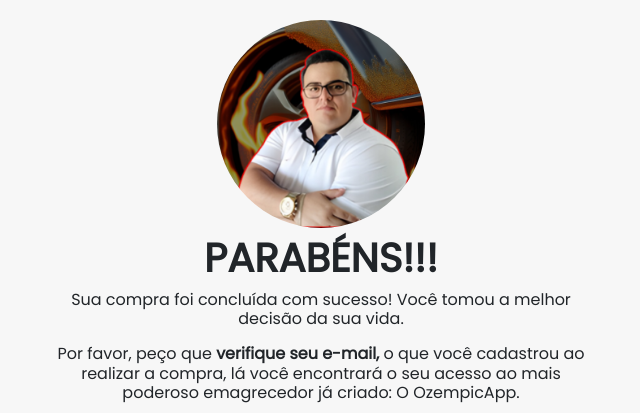
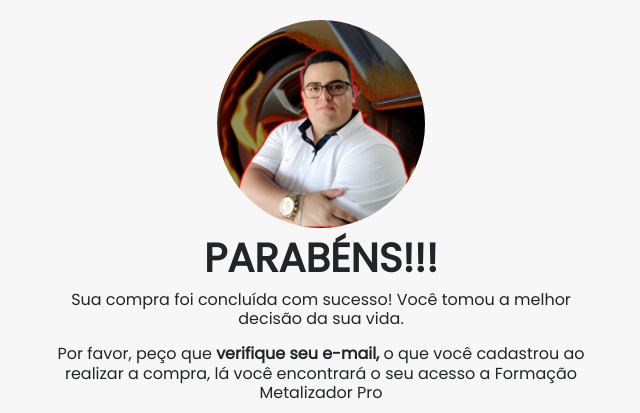
Before and after one commit to celioextreme/xtremeinfodigital.com-2, a plain HTML site: page obrigado/index.html in a window 1280 px wide. Shown: the top 413 px of the page, without its empty margins (319-959 px from the left). Drawn offline with Linux system fonts and the light colour scheme.

Commit message:
Update index.html

```diff
--- a/obrigado/index.html
+++ b/obrigado/index.html
@@ -17,7 +17,7 @@
                 <div style="text-align: center;padding-bottom: 33px;padding-top: 20px;margin-right: 4px;margin-left: 4px;"><img class="img-fluid" src="assets/img/capa%20sonic.png" width="208" height="208" style="border-radius: 124px;">
                     <h1 style="font-family: Poppins, sans-serif;margin-top: 6px;font-weight: bold;">PARABÉNS!!!</h1>
                     <h6 style="font-family: Poppins, sans-serif;margin-top: 6px;margin-bottom: 16px;">Sua compra foi concluída com sucesso! Você tomou a melhor decisão da sua vida.</h6>
-                    <h6 style="margin-top: 0px;font-family: Poppins, sans-serif;margin-bottom: 16px;">Por favor, peço que <strong>verifique seu e-mail,</strong> o que você cadastrou ao realizar a compra, lá você encontrará o seu acesso ao mais poderoso emagrecedor já criado: O OzempicApp.</h6>
+                    <h6 style="margin-top: 0px;font-family: Poppins, sans-serif;margin-bottom: 16px;">Por favor, peço que <strong>verifique seu e-mail,</strong> o que você cadastrou ao realizar a compra, lá você encontrará o seu acesso a Formação Metalizador Pro</h6>
                     <h6 style="margin-top: 0px;font-family: Poppins, sans-serif;margin-bottom: 16px;">Caso você tenha qualquer dúvida ou dificuldade no acesso, <strong>entre em contato com nossa equipe </strong>de suporte através de um dos canais de atendimento abaixo:</h6>
                     <ul class="list-inline text-center">
                         <li class="list-inline-item"><a href="https://wa.me/5584996813048"><img class="img-fluid" src="assets/img/WhatsApp_Logo.svg.webp" width="85" height="85"></a></li>
```
